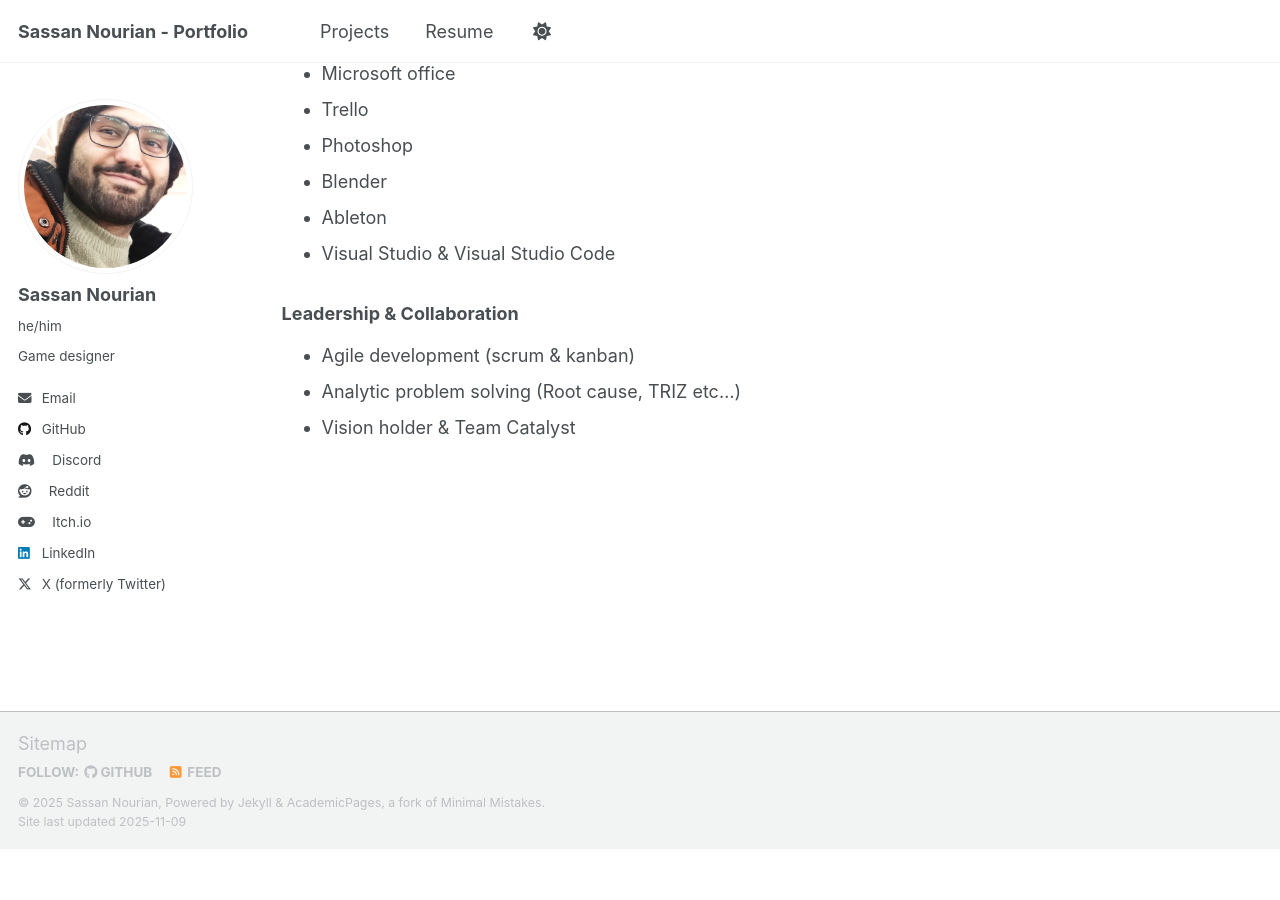
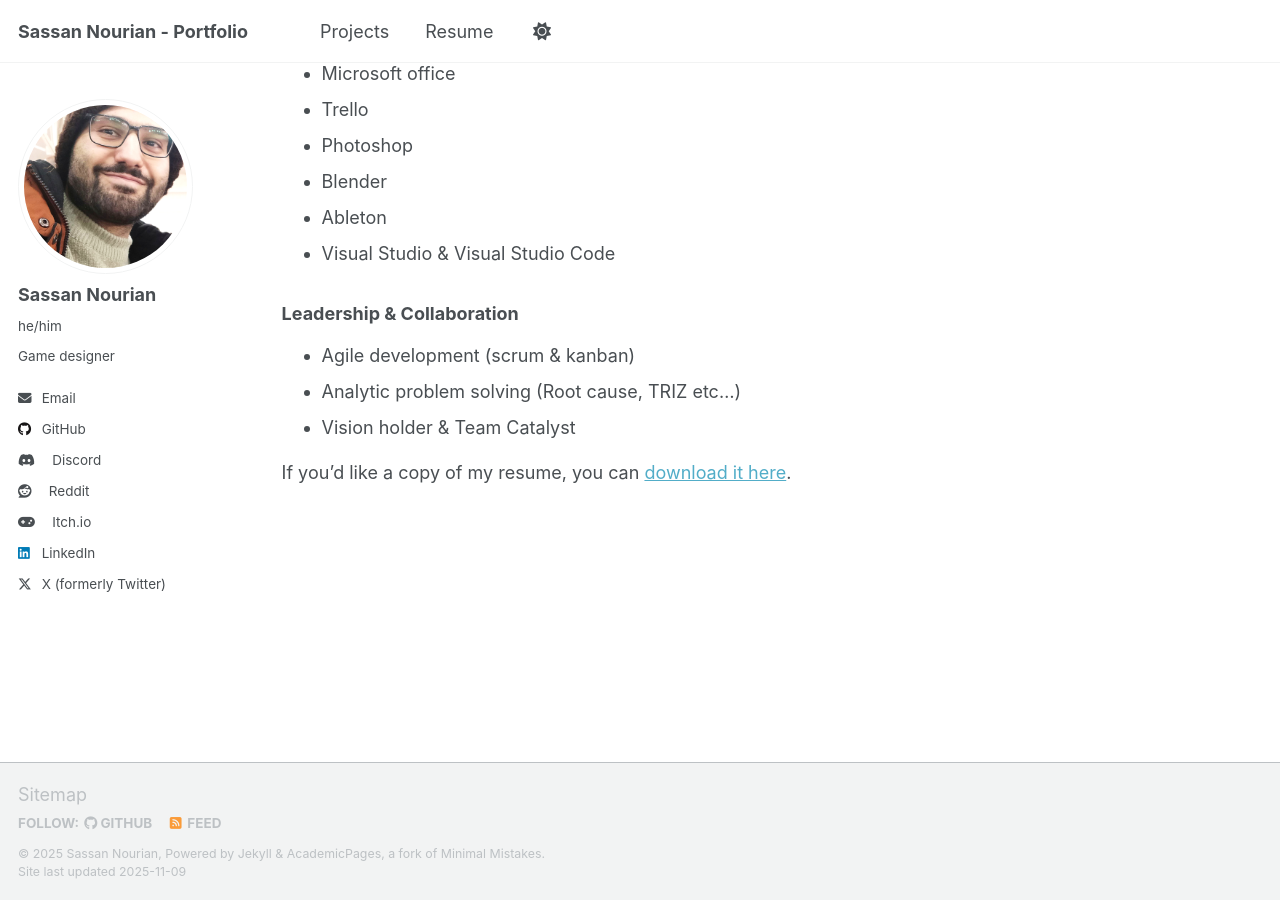
Before and after one commit to SassanTheDev/SassanTheDev.github.io, a Jekyll site: the page built from _pages/resume.md, in a window 1280 px wide and 900 px high, scrolled down 1222 px. Built offline with Jekyll 4.4.1, drawn with Linux system fonts in a browser that asks for light colours; a script that is not in the unit is left out; before the commit the page ends 2072 px from its top, so only the background shows below that.

Commit message:
resume updated.

```diff
--- a/_pages/resume.md
+++ b/_pages/resume.md
@@ -56,3 +56,6 @@ Let’s connect and build something extraordinary.
 * Agile development (scrum & kanban)
 * Analytic problem solving (Root cause, TRIZ etc...)
 * Vision holder & Team Catalyst
+
+
+If you'd like a copy of my resume, you can [download it here](/files/Sassan%20Nourian%20Resume.pdf).
```
